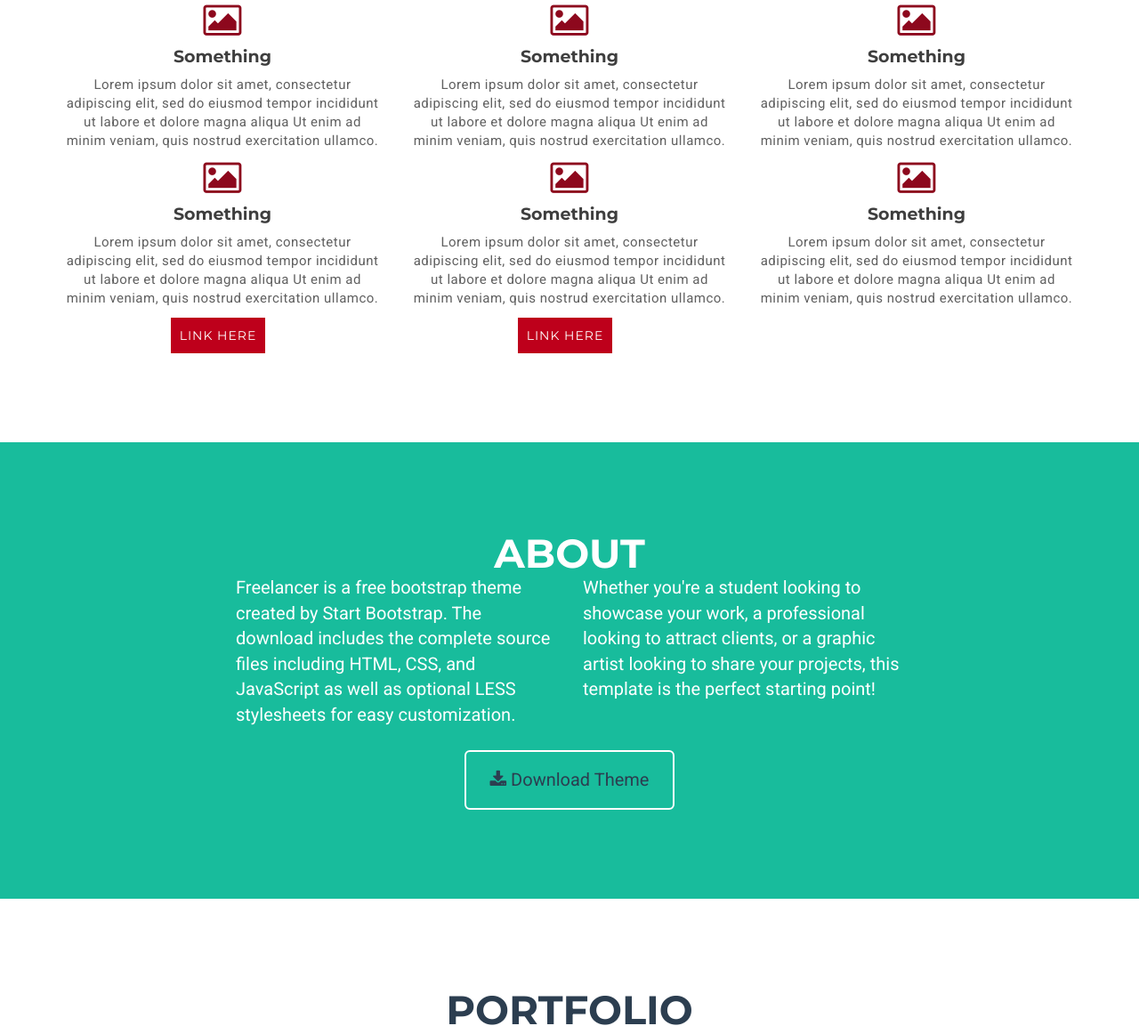
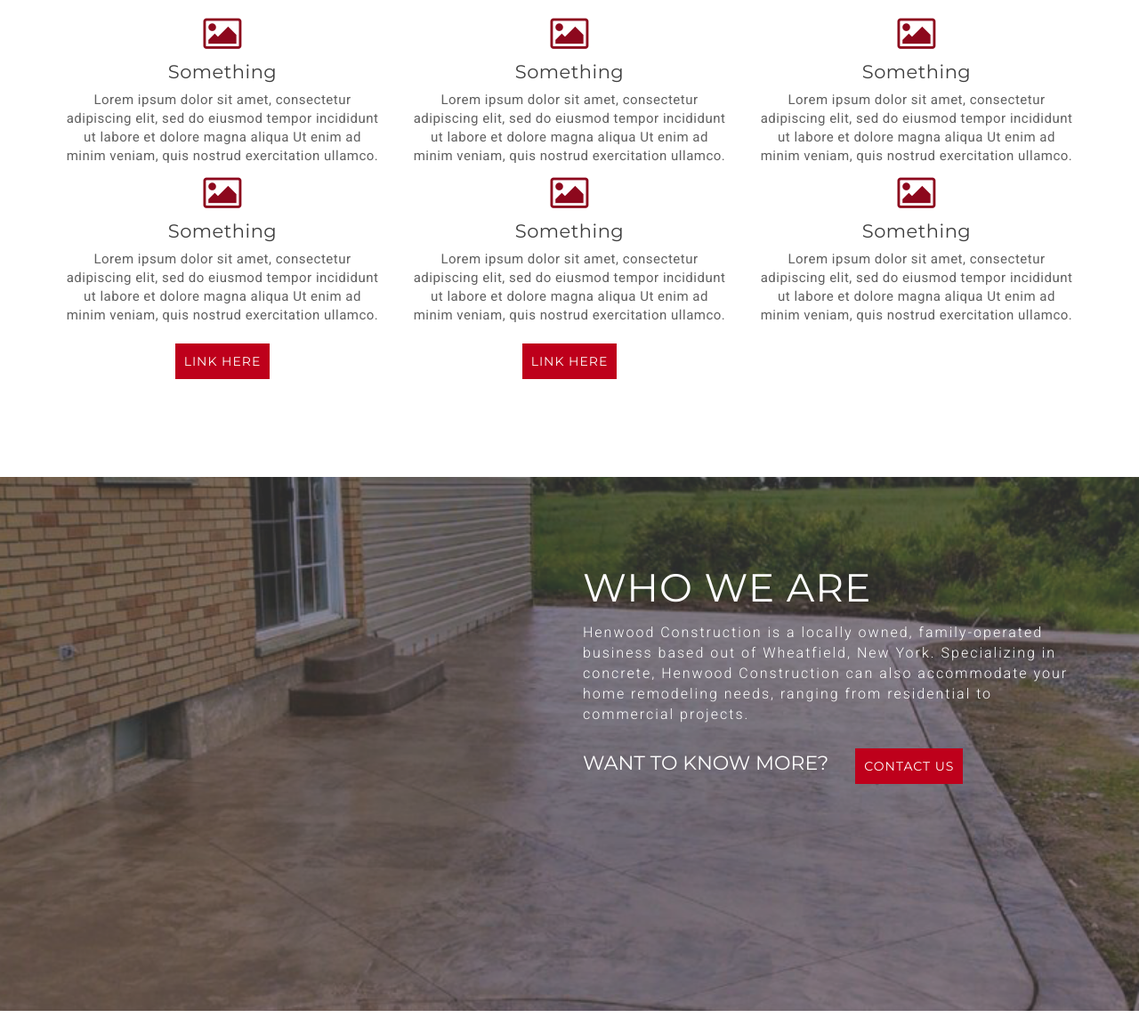
Before and after one commit to dtfortier/henwood-construction, a plain HTML site: page index.html in a window 1280 px wide. Shown: the part 1243-2405 px from the top of the page at 89% size. Drawn offline with nearby package versions, Linux system fonts and the light colour scheme.

Commit message:
started about page

```diff
--- a/css/custom.css
+++ b/css/custom.css
@@ -2,11 +2,6 @@
 
 
 body {font-family: 'Roboto', sans-serif;}
-
-h1, h2, h3, h4, h5, h6 {
-    font-family: Montserrat;
-    font-weight: 700;
-}
 
 
 /* CONTAINERS */
@@ -20,7 +15,7 @@ h1, h2, h3, h4, h5, h6 {
 .heading.text-center span {
     font-family: 'Roboto', sans-serif;
     color:#A0A0A0;
-    font-size:14px;
+    font-size:15px;
 }
 
 /* NAVBAR */
@@ -70,7 +65,7 @@ img.header {width:193px;height:70px;}
     border-color: #BE001B;
     border-radius:0;
     padding:13px;
-    margin-right:10px;
+    margin:10px;
 }
 
 .btn.primary.small {
@@ -88,7 +83,7 @@ img.header {width:193px;height:70px;}
     border: 2px solid #fff;
     border-radius:0;
     padding:13px;
-    margin-right:10px;
+    margin:10px;
 }
 
 .btn.primary:hover,
@@ -98,3 +93,10 @@ img.header {width:193px;height:70px;}
 .btn.secondary:hover,
 .btn.secondary:focus,
 .btn.secondary.focus {background-color:#fff; border-color:#fff;color:#BE001B}
+
+/* EXTRAS */
+
+.more h3,
+.more a,
+.more .btn{display:inline-block}
+.more h3 {padding-right:20px;}
--- a/css/theme.css
+++ b/css/theme.css
@@ -9,7 +9,9 @@ body {
 }
 
 p {
-    font-size: 20px;
+    font-size: 16px;
+    font-weight: 100;
+    letter-spacing: 2px;
 }
 
 p.small {
@@ -33,8 +35,8 @@ h5,
 h6 {
     text-transform: uppercase;
     font-family: Montserrat,"Helvetica Neue",Helvetica,Arial,sans-serif;
-    font-weight: 700;
 }
+
 
 hr.star-light,
 hr.star-primary {
@@ -82,7 +84,7 @@ hr.star-primary:after {
 /* HEADER */
 
 header {
-    background: url(../img/patio2.png) no-repeat center center scroll /*fixed*/;
+    background: url(../img/driveway2.png) no-repeat center center scroll /*fixed*/;
     background-color: #484848;
     background-repeat: none;
     background-position: center center;
@@ -105,7 +107,7 @@ header img {
     margin: 0 auto 20px;
 }
 header .intro-text {color:#fff;}
-header .intro-text h3.title {
+header .intro-text h3 {
     display: block;
     text-transform: uppercase;
     font-family: Montserrat,"Helvetica Neue",Helvetica,Arial,sans-serif;
@@ -113,16 +115,16 @@ header .intro-text h3.title {
     font-weight: 500;
     letter-spacing: 1px;
 }
-header .intro-text h1.slogan {
+header .intro-text h1 {
     display: block;
     text-transform: uppercase;
     font-family: Montserrat,"Helvetica Neue",Helvetica,Arial,sans-serif;
     font-size: 44px;
     font-weight: 100;
     letter-spacing: 1px;
+
 }
-header .intro-text p.skills {
-
+header .intro-text p {
     font-size: 16px;
     font-weight: 100;
     letter-spacing: 2px;
@@ -200,15 +202,18 @@ section {
 }
 
 section h2 {
-    margin: 0;
-    font-size: 3em;
+    display: block;
+    font-size: 44px;
+    font-weight: 100;
+    letter-spacing: 1px;
+    margin:0 0 16px 0;
+}
+section h3 {
+    font-size:22px;
 }
 
-
-
-section.success {
+section.dark {
     color: #fff;
-    background: #18bc9c;
 }
 
 section.success a,
@@ -230,12 +235,31 @@ section.success a.active {
     }
 }
 
+/* --- Services --- */
+
 #services .row.descriptions {margin-bottom:50px;}
 #services h2 {color:#3e3e3e;}
-#services h4 {color:#3e3e3e;text-transform: none;}
+#services h4 {color:#3e3e3e;text-transform: none;font-size:21px;letter-spacing: .5px;}
 #services p {color:#606060;font-size:15px;font-weight:400;line-height: 21px;letter-spacing: .5px;}
 #services i {color:#8d081d;font-size:40px;}
 
+/* --- About --- */
+
+#about {
+    background: url(../img/patio2.png) no-repeat center center scroll /*fixed*/;
+    background-color: #484848;
+    background-repeat: none;
+    background-position: center center;
+    -webkit-background-size: cover;
+    -moz-background-size: cover;
+    background-size: cover;
+    -o-background-size: cover;
+    display: block;
+    width: 100%;
+    height: 600px;
+}
+
+/* --- Portfolio --- */
 
 #portfolio .portfolio-item {
     right: 0;
--- a/index.html
+++ b/index.html
@@ -85,10 +85,10 @@
                 <div class="row">
                     <div class="col-lg-6">
                         <div class="intro-text">
-                            <h3 class="title">Concrete work & Remodeling</h3>
+                            <h3>Concrete work & Remodeling</h3>
                              <hr>
-                            <h1 class="slogan">Let Us Pour Your Concrete</h1>
-                            <p class="skills">Whether you're a student looking to showcase your work, a professional looking to attract clients, or a graphic artist looking to share your projects, this template is the perfect starting point</p>
+                            <h1>Let Us Pour Your Concrete</h1>
+                            <p>Whether you're a student looking to showcase your work, a professional looking to attract clients, or a graphic artist looking to share your projects, this template is the perfect starting point</p>
                         </div>
                         <div class="intro-buttons">
                         <a href="#services" class="page-scroll btn primary">Our Services</a>
@@ -162,26 +162,20 @@
     </section>
 
     <!-- About Section -->
-    <section class="success" id="about">
+    <section class="dark" id="about">
         <div class="container">
             <div class="row">
-                <div class="col-lg-12 text-center">
-                    <h2>About</h2>
+                <div class="col-lg-6"></div>
+                <div class="col-lg-6">
+                    <h2>Who We Are</h2>
+                    <p>Henwood Construction is a locally owned, family-operated business based out of Wheatfield, New York.
+                    Specializing in concrete, Henwood Construction can also accommodate your home remodeling needs,
+                    ranging from residential to commercial projects. </p>
+                    <div class="more">
+                    <h3>Want to know more?</h3><a href="" class="btn primary small">Contact Us</a>
+                    </div>
+                </div>
 
-                </div>
-            </div>
-            <div class="row">
-                <div class="col-lg-4 col-lg-offset-2">
-                    <p>Freelancer is a free bootstrap theme created by Start Bootstrap. The download includes the complete source files including HTML, CSS, and JavaScript as well as optional LESS stylesheets for easy customization.</p>
-                </div>
-                <div class="col-lg-4">
-                    <p>Whether you're a student looking to showcase your work, a professional looking to attract clients, or a graphic artist looking to share your projects, this template is the perfect starting point!</p>
-                </div>
-                <div class="col-lg-8 col-lg-offset-2 text-center">
-                    <a href="#" class="btn btn-lg btn-outline">
-                        <i class="fa fa-download"></i> Download Theme
-                    </a>
-                </div>
             </div>
         </div>
     </section>
```
Also changed, not shown: img/driveway2.png (added).
